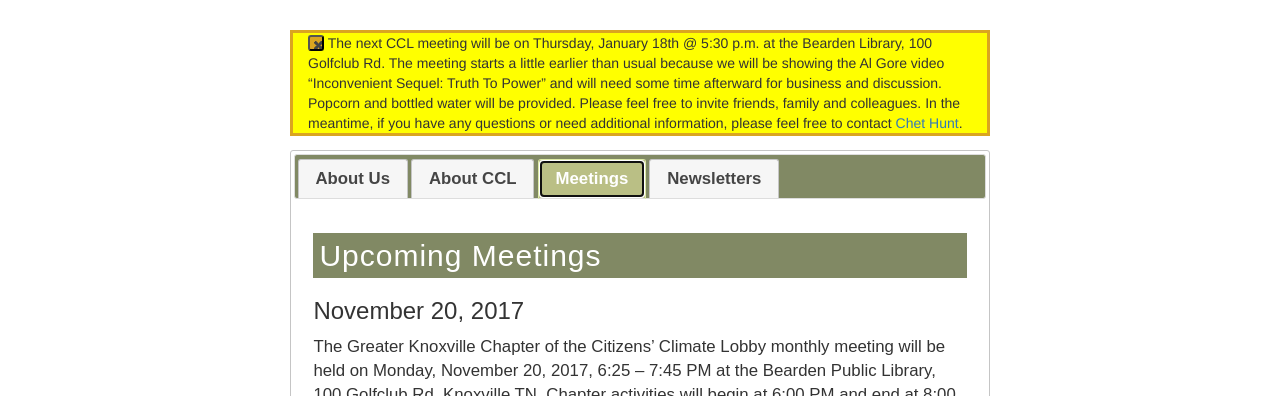
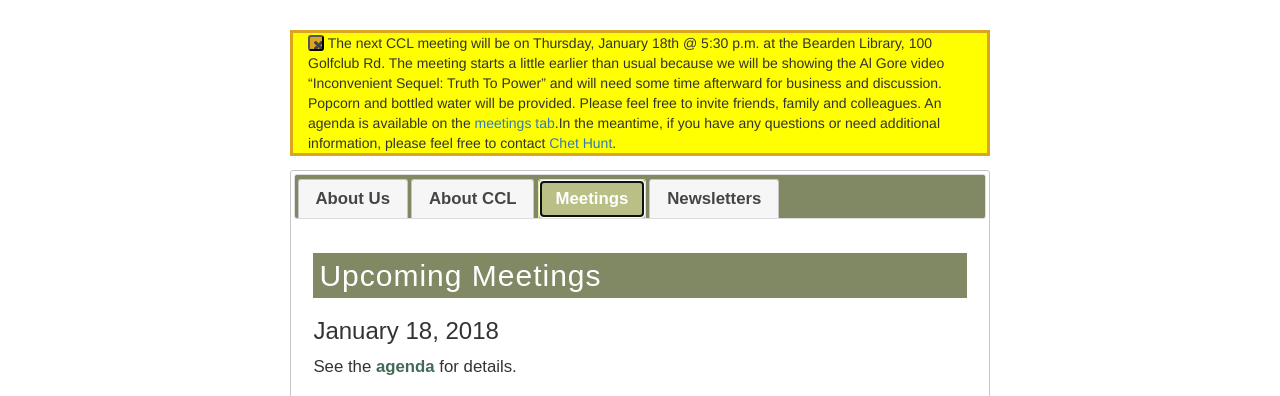
Before and after one commit to dwvisser/knoxccl, a plain HTML site: page index.html in a window 1280 px wide. Both pictures are taken after a click on the tab "Meetings". Shown: the part 392-788 px from the top of the page. Drawn offline with nearby package versions, Linux system fonts and the light colour scheme.

Commit message:
Added January agenda.

```diff
--- a/index.html
+++ b/index.html
@@ -101,9 +101,10 @@
         Gore video “Inconvenient Sequel: Truth To Power” and will need some
         time afterward for business and discussion.  Popcorn and bottled water
         will be provided.  Please feel free to invite friends, family and
-        colleagues.  In the meantime, if you have any questions or need
-        additional information, please feel free to contact <a
-        href="mailto:chunt51@comcast.net">Chet Hunt</a>.</span>
+        colleagues.  An agenda is available on the <a class="switch to-tab-2"
+        href="#2018-01-meeting">meetings tab</a>.In the meantime, if you have
+        any questions or need additional information, please feel free to
+        contact <a href="mailto:chunt51@comcast.net">Chet Hunt</a>.</span>
   </div>
 </div>
 
@@ -156,11 +157,15 @@
   </section>
   <section id="meetings-tab" class="row col-md-12">
     <h2>Upcoming Meetings</h2>
+    <h3 id="2018-01-meeting">January 18, 2018</h3>
+
+    <p>See the <a href="agendas/2018-01.pdf">agenda</a> for details.</p>
+
+    <h2>Past Meetings</h2>
+
     <h3>November 20, 2017</h3>
 
     <div id="agenda-2017-11"></div>
-
-    <h2>Past Meetings</h2>
     <h3>October 16, 2017</h3>
 
       <div id="agenda-2017-10"></div>
```
Also changed, not shown: 1 other file.
